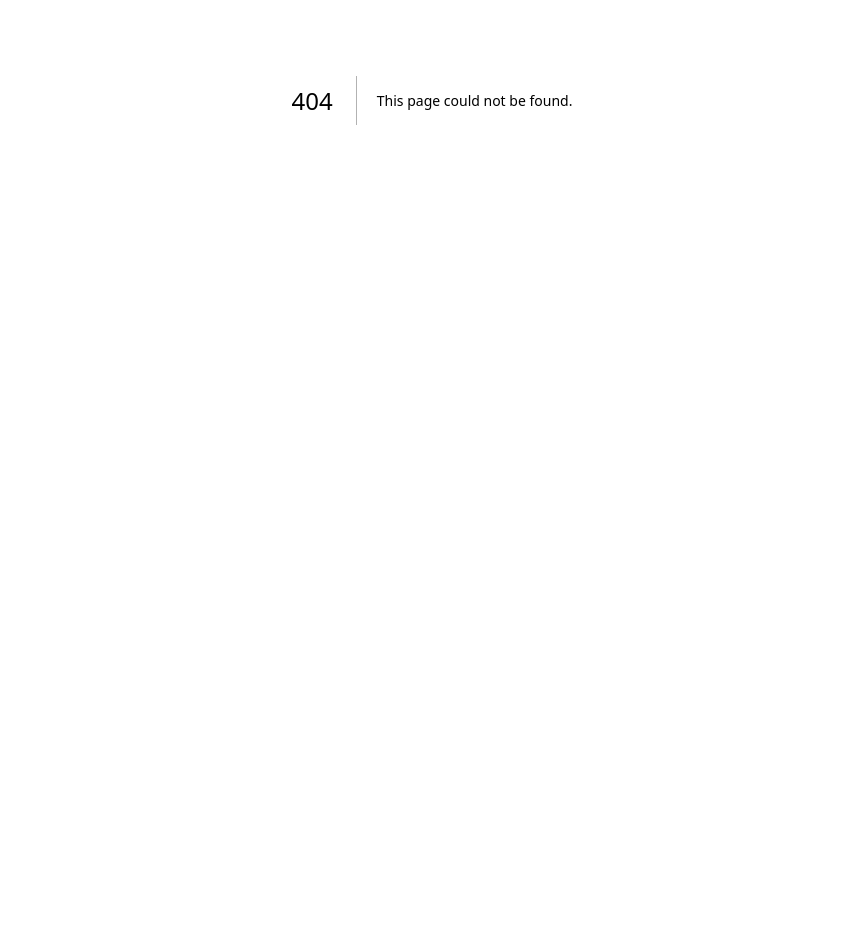
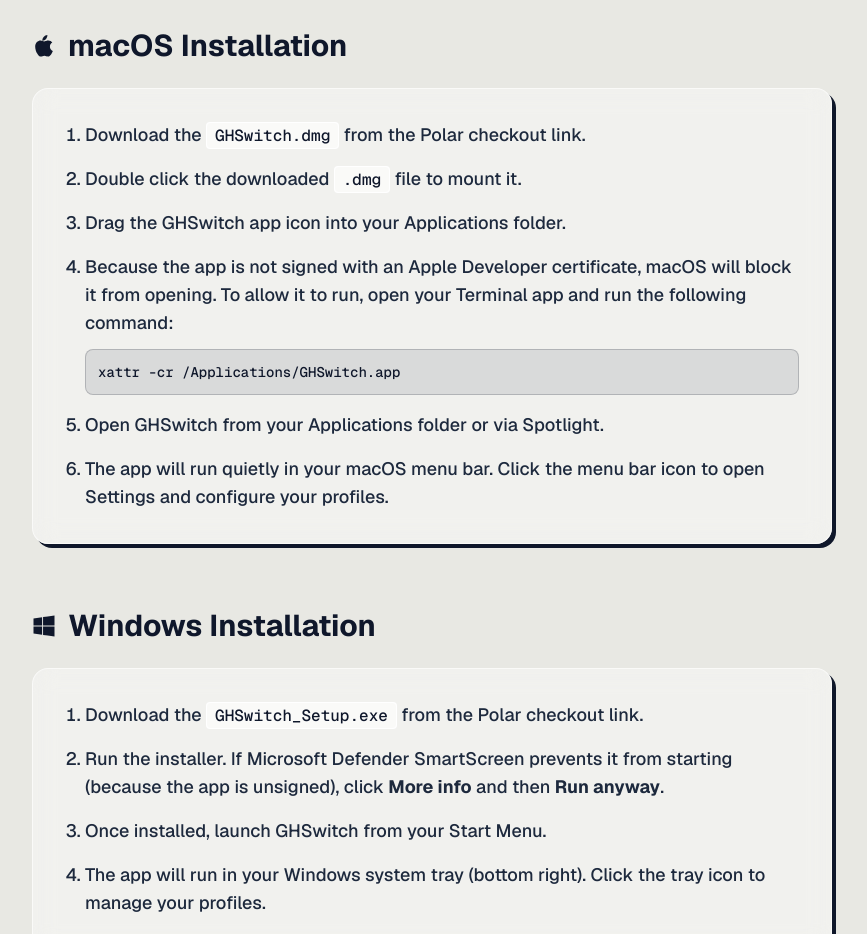
Before and after one commit to achuthhadnoor/ghswitch-www, a Next.js app: page /setup in a window 1280 px wide. Before the commit this address had no page. Shown: the part 300-1234 px from the top of the page, without its empty margins (208-1075 px from the left). Before the commit the page ends 800 px from the top, so only its background shows below. Built offline with nearby package versions, Linux system fonts and the light colour scheme.

Commit message:
feat: add setup guide page and link it from the landing page

```diff
--- a/app/page.tsx
+++ b/app/page.tsx
@@ -94,15 +94,26 @@
             Git Profiles,<br />
             instantly switched.
           </h1>
-          <div className="mt-12 flex flex-col md:flex-row gap-4 w-full sm:w-auto">
-            <a href="#" target="_blank" rel="noopener noreferrer" className="flex items-center justify-center gap-3 rounded-xl bg-white/10 hover:bg-white/20 border border-white/20 px-8 py-3.5 text-lg font-bold text-white shadow-lg backdrop-blur-sm transition-all hover:-translate-y-1 active:translate-y-0" title="Download for macOS via Polar">
+          <div className="mt-12 flex flex-col md:flex-row gap-6 w-full sm:w-auto">
+            <div className="flex flex-col items-center gap-2.5">
+              <a href="#" target="_blank" rel="noopener noreferrer" className="flex w-full items-center justify-center gap-3 rounded-xl bg-white/10 hover:bg-white/20 border border-white/20 px-8 py-3.5 text-lg font-bold text-white shadow-lg backdrop-blur-sm transition-all hover:-translate-y-1 active:translate-y-0" title="Download for macOS via Polar">
                 <svg width="20" height="20" viewBox="0 0 384 512" fill="currentColor"><path d="M318.7 268.7c-.2-36.7 16.4-64.4 50-84.8-18.8-26.9-47.2-41.7-84.7-44.6-35.5-2.8-74.3 20.7-88.5 20.7-15 0-49.4-19.7-76.4-19.7C63.3 141.2 4 184.8 4 273.5q0 39.3 14.4 81.2c12.8 36.7 59 126.7 107.2 125.2 25.2-.6 43-17.9 75.8-17.9 31.8 0 48.3 17.9 76.4 17.3 48.6-.7 90.4-82.5 102.6-119.3-65.2-30.7-61.7-90-61.7-91.3zM234.5 106.6c20.3-25.1 31.9-55.5 28.5-86.6-26.6 1.1-57.8 17.6-78.6 42.1-18.2 21.4-31 51.5-27.2 81.4 29.8 2.2 57.3-13.6 77.3-36.9z" /></svg>
                 Download for macOS
               </a>
-            <a href="#" target="_blank" rel="noopener noreferrer" className="flex items-center justify-center gap-3 rounded-xl bg-white/10 hover:bg-white/20 border border-white/20 px-8 py-3.5 text-lg font-bold text-white shadow-lg backdrop-blur-sm transition-all hover:-translate-y-1 active:translate-y-0" title="Download for Windows via Polar">
+              <a href="/setup#macos" className="text-sm font-medium text-slate-300 hover:text-white underline decoration-white/30 hover:decoration-white underline-offset-4 transition-colors">
+                Setup guide for macos.
+              </a>
+            </div>
+
+            <div className="flex flex-col items-center gap-2.5">
+              <a href="#" target="_blank" rel="noopener noreferrer" className="flex w-full items-center justify-center gap-3 rounded-xl bg-white/10 hover:bg-white/20 border border-white/20 px-8 py-3.5 text-lg font-bold text-white shadow-lg backdrop-blur-sm transition-all hover:-translate-y-1 active:translate-y-0" title="Download for Windows via Polar">
                 <svg width="20" height="20" viewBox="0 0 448 512" fill="currentColor"><path d="M0 93.7l183.6-25.3v177.4H0V93.7zm0 324.6l183.6 25.3V268.4H0v149.9zm203.8 28L448 480V268.4H203.8v177.9zm0-380.6v180.1H448V32L203.8 65.7z" /></svg>
                 Download for Windows
               </a>
+              <a href="/setup#windows" className="text-sm font-medium text-slate-300 hover:text-white underline decoration-white/30 hover:decoration-white underline-offset-4 transition-colors">
+                Setup guide for windows.
+              </a>
+            </div>
           </div>
         </div>
 
--- /dev/null
+++ b/app/setup/page.tsx
@@ -0,0 +1,58 @@
+import Image from "next/image";
+import Link from "next/link";
+import BackgroundImage from "../assets/background-image.png";
+
+export default function Setup() {
+  return (
+    <div className="relative flex min-h-screen flex-col overflow-hidden text-slate-900 bg-[#e8e8e3]">
+      {/* Background Image */}
+
+      <main className="z-10 flex w-full max-w-4xl mx-auto flex-col px-6 py-24 sm:px-12 md:py-32 min-h-screen relative">
+  <Link href="/" className="text-slate-800 hover:text-black mb-12 flex items-center gap-2 w-fit font-medium transition-colors bg-white/40 px-4 py-2 rounded-lg backdrop-blur-md">
+          &larr; Back to Home
+        </Link>
+
+        <h1 className="text-5xl font-[family-name:var(--font-instrument-serif)] font-normal text-slate-900 mb-16 drop-shadow-sm">
+          Setup Guide
+        </h1>
+
+        <div className="flex flex-col gap-16">
+          <section id="macos" className="scroll-mt-24">
+            <h2 className="text-3xl font-bold text-slate-900 mb-6 flex items-center gap-3">
+              <svg width="24" height="24" viewBox="0 0 384 512" fill="currentColor"><path d="M318.7 268.7c-.2-36.7 16.4-64.4 50-84.8-18.8-26.9-47.2-41.7-84.7-44.6-35.5-2.8-74.3 20.7-88.5 20.7-15 0-49.4-19.7-76.4-19.7C63.3 141.2 4 184.8 4 273.5q0 39.3 14.4 81.2c12.8 36.7 59 126.7 107.2 125.2 25.2-.6 43-17.9 75.8-17.9 31.8 0 48.3 17.9 76.4 17.3 48.6-.7 90.4-82.5 102.6-119.3-65.2-30.7-61.7-90-61.7-91.3zM234.5 106.6c20.3-25.1 31.9-55.5 28.5-86.6-26.6 1.1-57.8 17.6-78.6 42.1-18.2 21.4-31 51.5-27.2 81.4 29.8 2.2 57.3-13.6 77.3-36.9z" /></svg>
+              macOS Installation
+            </h2>
+            <div className="bg-white/40 border border-white/60 shadow-[4px_4px_0_0_#0f172a] p-8 rounded-2xl backdrop-blur-md text-slate-800">
+              <ol className="list-decimal pl-5 space-y-4 text-lg font-medium">
+                <li>Download the <code className="bg-white/60 px-2 py-0.5 rounded text-slate-900 font-mono text-base border border-white">GHSwitch.dmg</code> from the Polar checkout link.</li>
+                <li>Double click the downloaded <code className="bg-white/60 px-2 py-0.5 rounded text-slate-900 font-mono text-base border border-white">.dmg</code> file to mount it.</li>
+                <li>Drag the GHSwitch app icon into your Applications folder.</li>
+                <li>
+                  Because the app is not signed with an Apple Developer certificate, macOS will block it from opening. To allow it to run, open your Terminal app and run the following command:<br/>
+                  <code className="block bg-slate-900/10 p-3 mt-3 rounded-lg text-slate-900 font-mono text-sm border border-slate-900/20 select-all">xattr -cr /Applications/GHSwitch.app</code>
+                </li>
+                <li>Open GHSwitch from your Applications folder or via Spotlight.</li>
+                <li>The app will run quietly in your macOS menu bar. Click the menu bar icon to open Settings and configure your profiles.</li>
+              </ol>
+            </div>
+          </section>
+
+          <section id="windows" className="scroll-mt-24">
+            <h2 className="text-3xl font-bold text-slate-900 mb-6 flex items-center gap-3">
+              <svg width="24" height="24" viewBox="0 0 448 512" fill="currentColor"><path d="M0 93.7l183.6-25.3v177.4H0V93.7zm0 324.6l183.6 25.3V268.4H0v149.9zm203.8 28L448 480V268.4H203.8v177.9zm0-380.6v180.1H448V32L203.8 65.7z" /></svg>
+              Windows Installation
+            </h2>
+            <div className="bg-white/40 border border-white/60 shadow-[4px_4px_0_0_#0f172a] p-8 rounded-2xl backdrop-blur-md text-slate-800">
+              <ol className="list-decimal pl-5 space-y-4 text-lg font-medium">
+                <li>Download the <code className="bg-white/60 px-2 py-0.5 rounded text-slate-900 font-mono text-base border border-white">GHSwitch_Setup.exe</code> from the Polar checkout link.</li>
+                <li>Run the installer. If Microsoft Defender SmartScreen prevents it from starting (because the app is unsigned), click <strong>More info</strong> and then <strong>Run anyway</strong>.</li>
+                <li>Once installed, launch GHSwitch from your Start Menu.</li>
+                <li>The app will run in your Windows system tray (bottom right). Click the tray icon to manage your profiles.</li>
+              </ol>
+            </div>
+          </section>
+        </div>
+      </main>
+    </div>
+  );
+}
```
Lines whose indentation alone changed are shown as unchanged.
